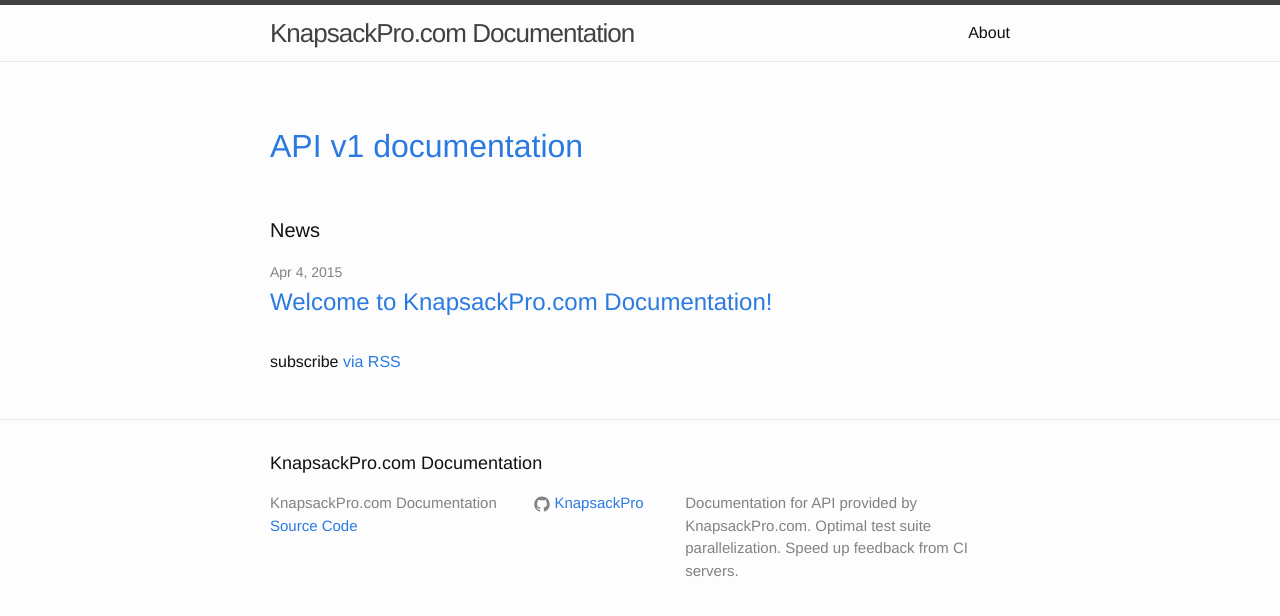
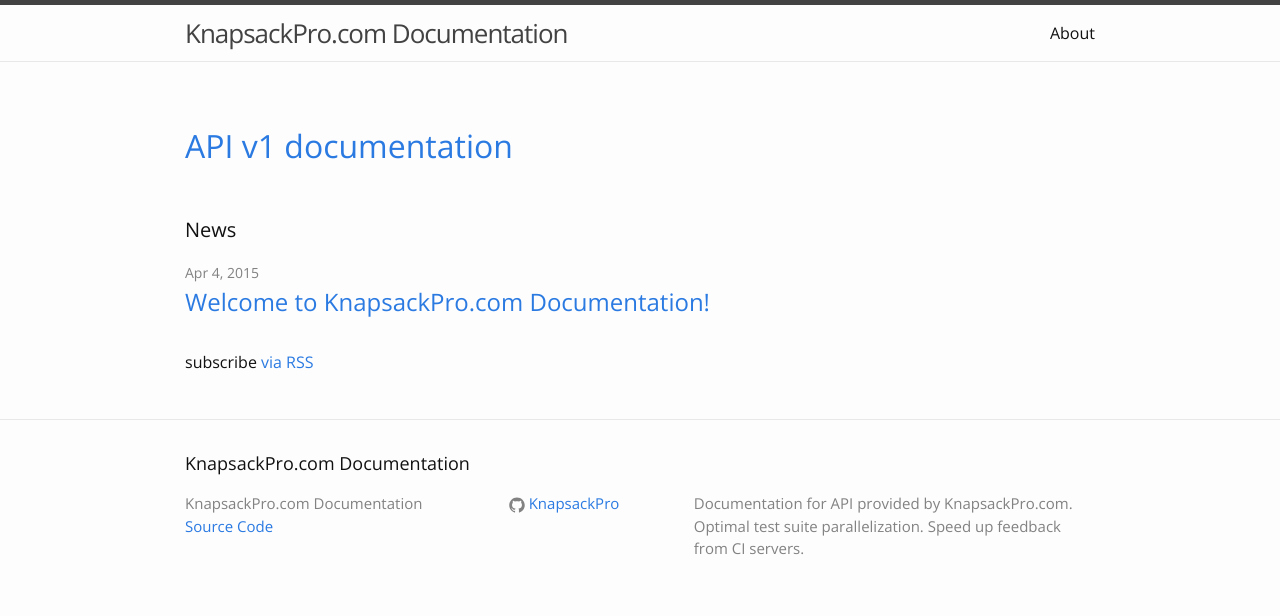
Before and after one commit to KnapsackPro/docs.knapsackpro.com, a Jekyll site: the page built from index.html, in a window 1280 px wide. Shown: the top 616 px of the page. Built offline with Jekyll 4.4.1, drawn with Linux system fonts in a browser that asks for light colours.

Commit message:
Add Open Sans font and use 970px content width

```diff
--- a/_includes/head.html
+++ b/_includes/head.html
@@ -10,4 +10,5 @@
   <link rel="stylesheet" href="{{ "/css/main.css" | prepend: site.baseurl }}">
   <link rel="canonical" href="{{ page.url | replace:'index.html','' | prepend: site.baseurl | prepend: site.url }}">
   <link rel="alternate" type="application/rss+xml" title="{{ site.title }}" href="{{ "/feed.xml" | prepend: site.baseurl | prepend: site.url }}" />
+  <link href="https://fonts.googleapis.com/css?family=Open+Sans:100,200,300,400,600,700&amp;subset=latin,latin-ext" type="text/css" rel="stylesheet" />
 </head>
--- a/css/main.scss
+++ b/css/main.scss
@@ -6,7 +6,7 @@
 
 
 // Our variables
-$base-font-family: Helvetica, Arial, sans-serif;
+$base-font-family: "Open Sans", "Helvetica Neue", Helvetica, Arial, sans-serif;
 $base-font-size:   16px;
 $small-font-size:  $base-font-size * 0.875;
 $base-line-height: 1.5;
@@ -22,7 +22,7 @@ $grey-color-light: lighten($grey-color, 40%);
 $grey-color-dark:  darken($grey-color, 25%);
 
 // Width of the content area
-$content-width:    800px;
+$content-width:    970px;
 
 $on-palm:          600px;
 $on-laptop:        800px;
```
